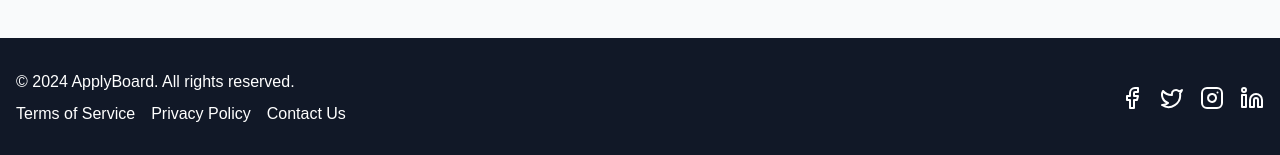
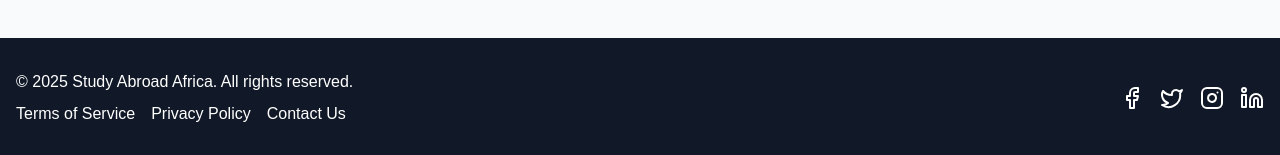
Before and after one commit to Theresa-o/study-abroad-africa, a Next.js app: page / in a window 1280 px wide. Shown: the part 4208-4363 px from the top of the page. Built offline with nearby package versions, Linux system fonts and the light colour scheme; no server answers; the database is empty.

Commit message:
Updated company name on footer

```diff
--- a/src/app/components/footer/Footer.tsx
+++ b/src/app/components/footer/Footer.tsx
@@ -6,7 +6,7 @@ const Footer = () => {
     <footer className="bg-gray-900 text-white py-8">
       <div className="max-w-7xl mx-auto px-4 flex flex-col md:flex-row justify-between items-center">
         <div className="mb-4 md:mb-0">
-          <p>&copy; 2024 ApplyBoard. All rights reserved.</p>
+          <p>&copy; 2025 Study Abroad Africa. All rights reserved.</p>
           <nav className="mt-2">
             <ul className="flex space-x-4">
               <li>
```
